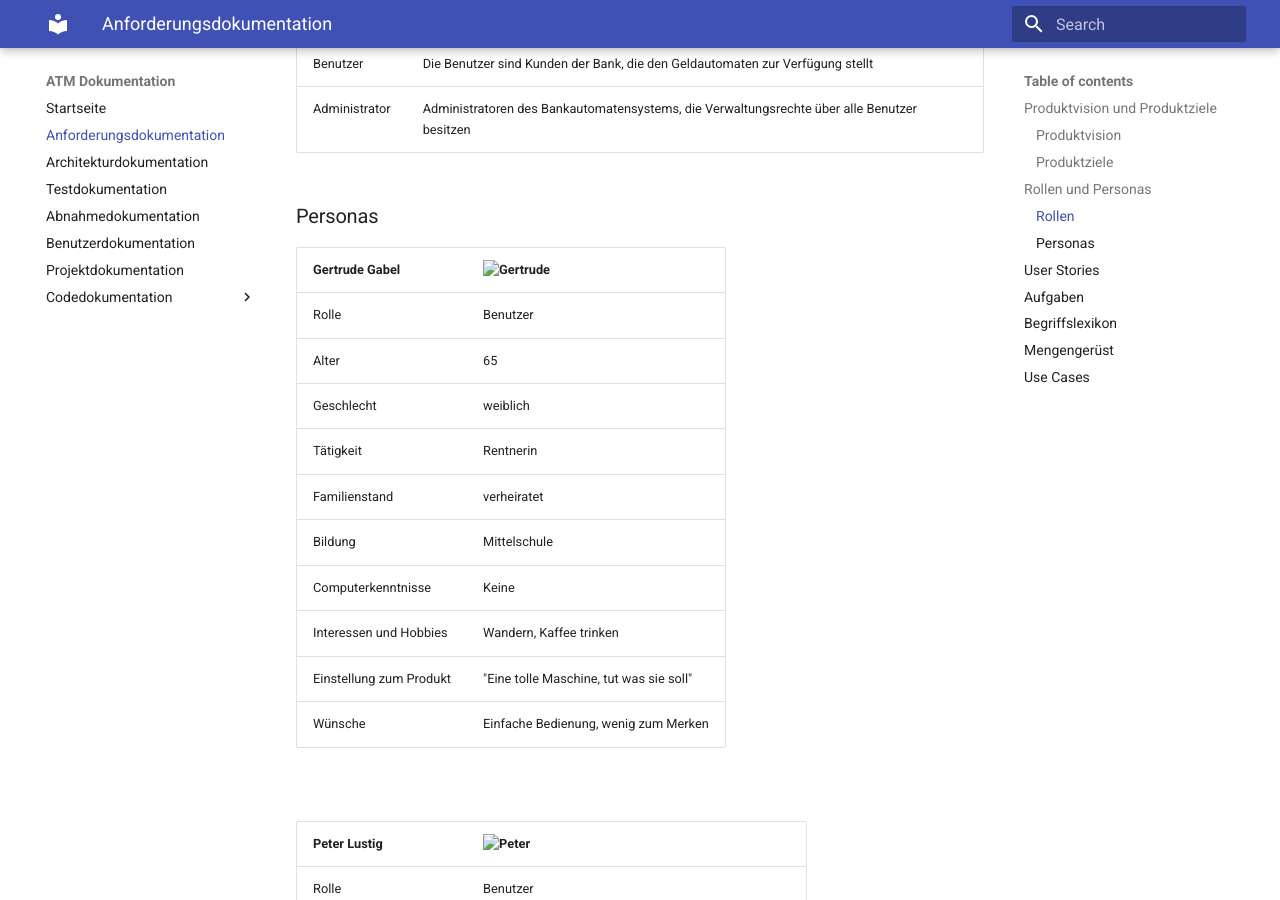
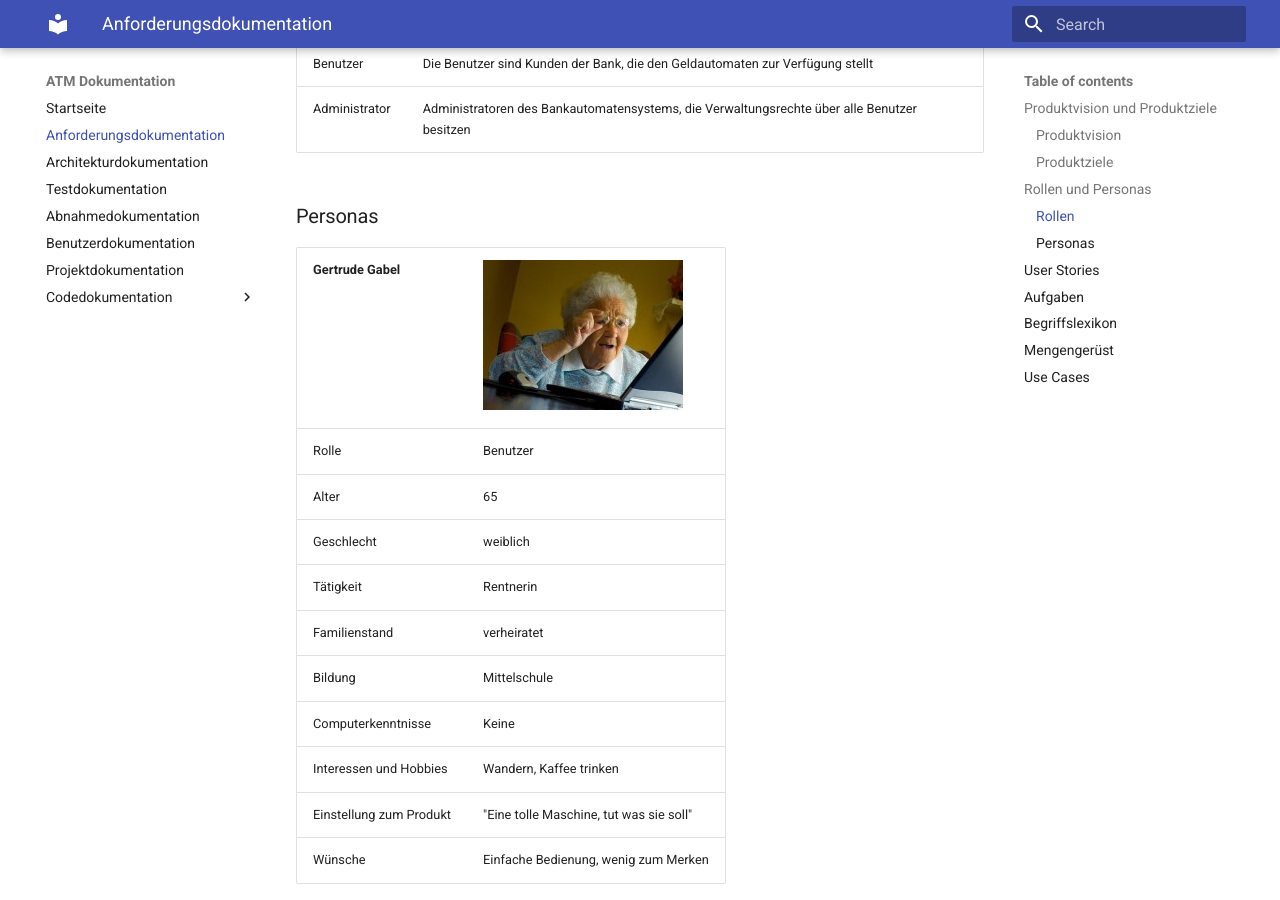
Before and after one commit to Halfpipe-SD/ATM, an MkDocs documentation site: the page built from docs/docs/requirements-docs.md, in a window 1280 px wide and 900 px high, scrolled down 922 px. Built offline with MkDocs 1.6.1 and Material for MkDocs 9.7.7, drawn with Linux system fonts in a browser that asks for light colours.

Commit message:
Updated image links

```diff
--- a/docs/docs/requirements-docs.md
+++ b/docs/docs/requirements-docs.md
@@ -23,22 +23,22 @@ Die Aufgabe unseres Teams ist es den bereits vorhandenen Code so zu überarbeite
 
 ### Personas
 
-| Gertrude Gabel          | ![Gertrude](docs/images/gertrude.jpg "Gertrude") |
-| ----------------------- | ------------------------------------------------ |
-| Rolle                   | Benutzer                                         |
-| Alter                   | 65                                               |
-| Geschlecht              | weiblich                                         |
-| Tätigkeit               | Rentnerin                                        |
-| Familienstand           | verheiratet                                      |
-| Bildung                 | Mittelschule                                     |
-| Computerkenntnisse      | Keine                                            |
-| Interessen und Hobbies  | Wandern, Kaffee trinken                          |
-| Einstellung zum Produkt | "Eine tolle Maschine, tut was sie soll"          |
-| Wünsche                 | Einfache Bedienung, wenig zum Merken             |
+| Gertrude Gabel          | ![Gertrude](images/gertrude.jpg "Gertrude") |
+| ----------------------- | ------------------------------------------- |
+| Rolle                   | Benutzer                                    |
+| Alter                   | 65                                          |
+| Geschlecht              | weiblich                                    |
+| Tätigkeit               | Rentnerin                                   |
+| Familienstand           | verheiratet                                 |
+| Bildung                 | Mittelschule                                |
+| Computerkenntnisse      | Keine                                       |
+| Interessen und Hobbies  | Wandern, Kaffee trinken                     |
+| Einstellung zum Produkt | "Eine tolle Maschine, tut was sie soll"     |
+| Wünsche                 | Einfache Bedienung, wenig zum Merken        |
 
 <br>
 
-| Peter Lustig            | ![Peter](docs/images/peter.jpg "Peter")             |
+| Peter Lustig            | ![Peter](images/peter.jpg "Peter")                  |
 | ----------------------- | --------------------------------------------------- |
 | Rolle                   | Benutzer                                            |
 | Alter                   | 38                                                  |
@@ -53,7 +53,7 @@ Die Aufgabe unseres Teams ist es den bereits vorhandenen Code so zu überarbeite
 
 <br>
 
-| Andy Auman              | ![Andy](docs/images/andy.jpg "Andy")          |
+| Andy Auman              | ![Andy](images/andy.jpg "Andy")               |
 | ----------------------- | --------------------------------------------- |
 | Rolle                   | Administrator                                 |
 | Alter                   | 29                                            |
```
